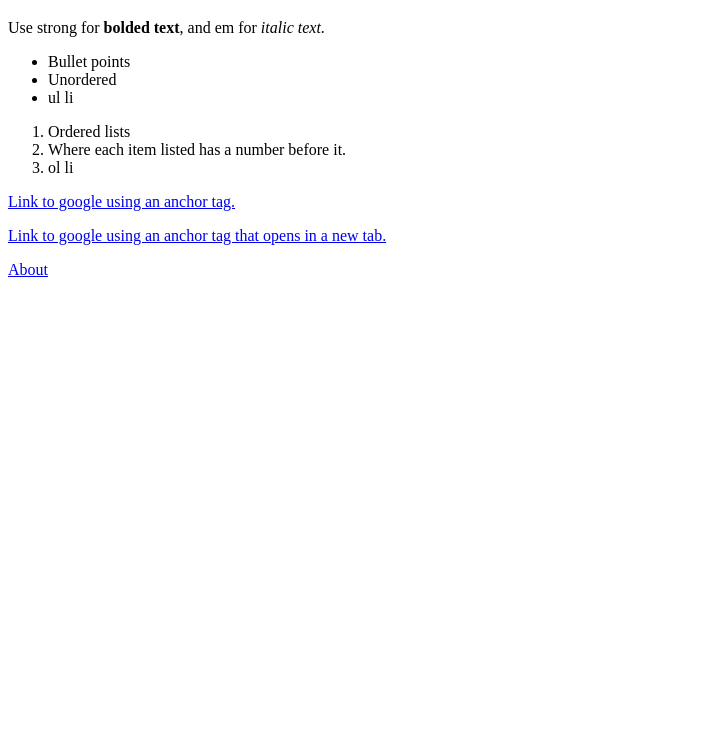
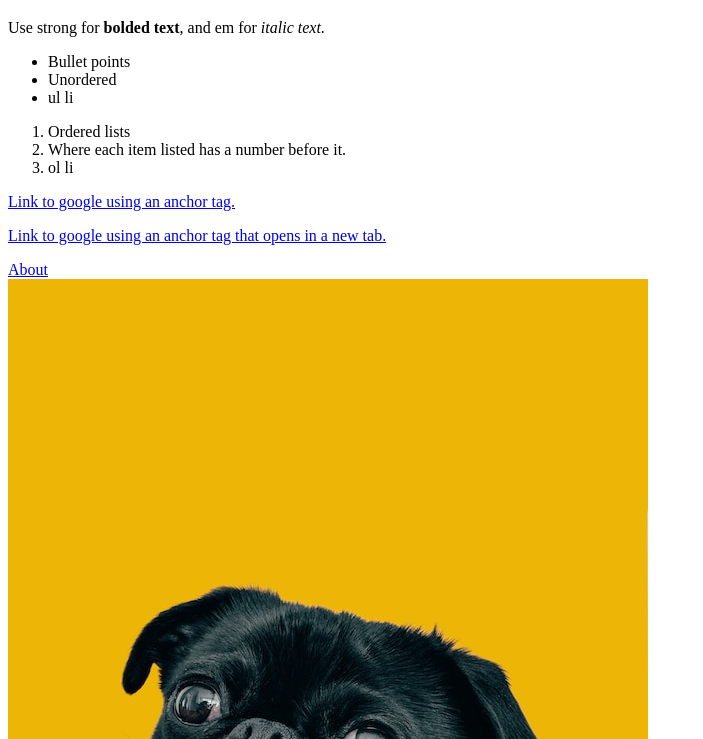
Before and after one commit to HawkenSly/directory-of-web-projects, a plain HTML site: page html-boilerplate/index.html in a window 1280 px wide. Shown: the part 61-800 px from the top of the page, without its empty margins (0-703 px from the left). Drawn offline with Linux system fonts and the light colour scheme.

Commit message:
Added picture of dog and edited html pages

```diff
--- a/html-boilerplate/index.html
+++ b/html-boilerplate/index.html
@@ -24,7 +24,7 @@
         <a href="https://google.com"><p>Link to google using an anchor tag.</p></a>
         <a href="https://google.com" target="_blank"><p>Link to google using an anchor tag that opens in a new tab.</p></a>
         <a href="pages/about.html">About</a>
-
-
+        <br>
+        <img src="images/dog.jpg" alt="Picture of a black pug">
     </body>
 </html>
```
Also changed, not shown: html-boilerplate/pages/about.html (+3 -0 lines), html-boilerplate/images/dog.jpg (added).
